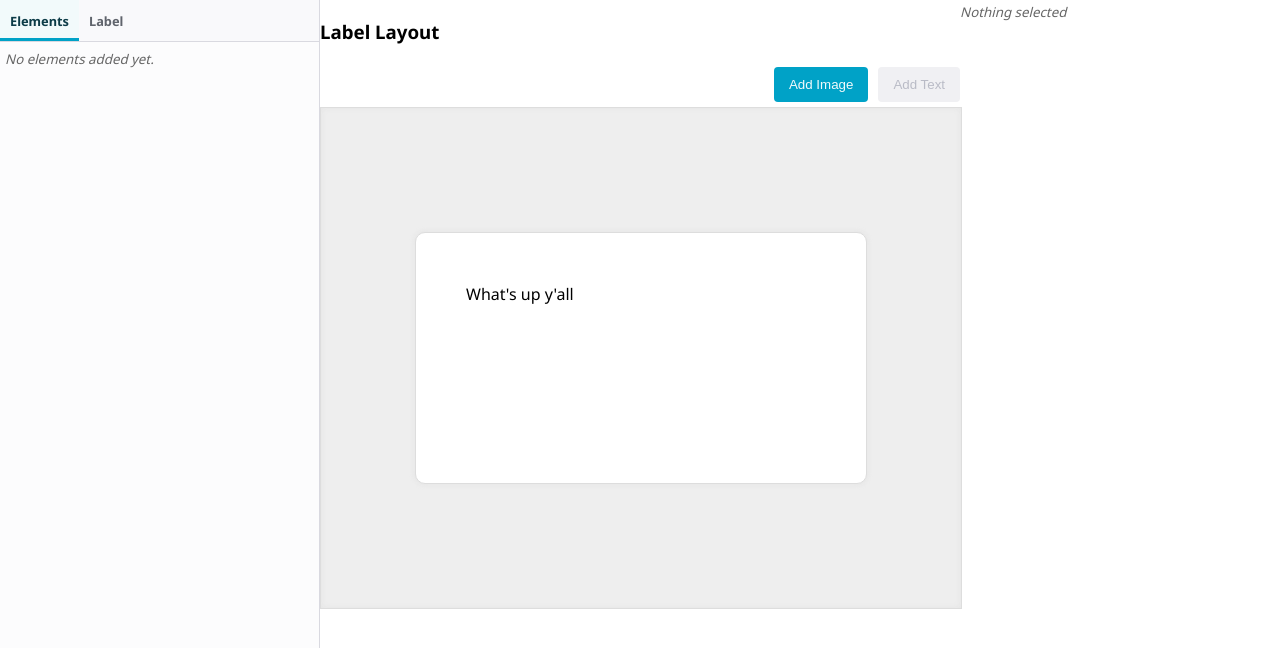
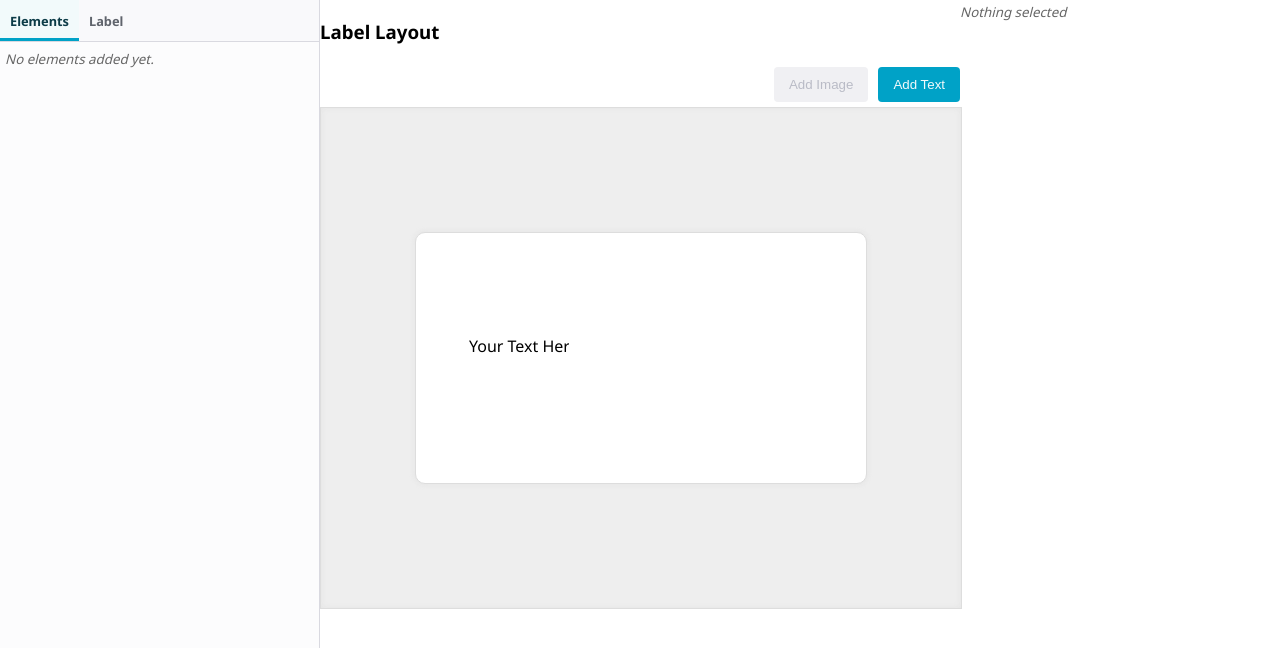
Before and after one commit to theAndrewASung/zebra.label-maker, a React (Create React App) app: page / in a window 1280 px wide. Shown: the top 648 px of the page. Built offline with nearby package versions, Linux system fonts and the light colour scheme.

Commit message:
Drag and drop editable text element.

```diff
--- a/src/App.tsx
+++ b/src/App.tsx
@@ -1,8 +1,7 @@
-import React from 'react';
 import { styled } from '@stitches/react';
-import { Button } from './components/lib/Button';
 import { LeftPane } from './components/LeftPane';
 import { LabelTemplateContextProvider } from './LabelTemplateContext';
+import { MiddlePane } from './components/MiddlePane';
 
 const Container = styled('div', {
   display: 'flex',
@@ -20,46 +19,10 @@ const EmptyText = styled('small', {
   color: '#666',
 });
 
-const MiddlePane = styled('div', {
+const Middle = styled('div', {
   width: '50%',
 });
 
-const Toolbar = styled('div', {
-  margin: '0px 5px',
-  textAlign: 'right',
-  width: '100%',
-});
-
-const Canvas = styled('div', {
-  backgroundColor: '#eee',
-  width: '100%',
-  height: '500px',
-  border: '1px solid #ddd',
-  boxShadow: 'inset 0px 0px 5px 1px rgb(200,200,200, 0.2)',
-  overflow: 'hidden',
-});
-
-const Label = styled('div', {
-  backgroundColor:' #fff',
-  width: (2*225)+ 'px',
-  height: (2*125)+ 'px',
-  fontSize: (2*10)+ 'px',
-  border: '1px solid #ddd',
-  boxShadow: '0px 0px 5px 1px rgb(200,200,200, 0.2)',
-  borderRadius: (2*5) + 'px',
-  // center
-  position: 'relative',
-  top: '50%',
-  left: '50%',
-  transform: 'translate(-50%, -50%)',
-});
-
-const LabelText = styled('div', {
-  position: 'absolute',
-  fontSize: '1rem',
-  top: '50px',
-  left: '50px',
-})
 
 const RightPane = styled('div', {
   width: '25%',
@@ -72,22 +35,9 @@ function App() {
         <Left>
           <LeftPane />
         </Left>
-        <MiddlePane>
-          <h3> Label Layout </h3>
-          <Toolbar>
-            <Button color="primary">
-              Add Image
-            </Button>
-            <Button color="primary" disabled>
-              Add Text
-            </Button>
-          </Toolbar>
-          <Canvas>
-            <Label>
-              <LabelText>What's up y'all</LabelText>
-            </Label>
-          </Canvas>
-        </MiddlePane>
+        <Middle>
+          <MiddlePane />
+        </Middle>
         <RightPane>
           <EmptyText> Nothing selected </EmptyText>
         </RightPane>
--- /dev/null
+++ b/src/components/MiddlePane.tsx
@@ -0,0 +1,85 @@
+
+import { styled } from '@stitches/react';
+import React, { useCallback, useRef, useState } from 'react';
+import { useLabelTemplateContext } from '../LabelTemplateContext';
+import { Button } from './lib/Button';
+import { TextElement } from './TextElement';
+
+const Toolbar = styled('div', {
+  margin: '0px 5px',
+  textAlign: 'right',
+  width: '100%',
+});
+
+const Canvas = styled('div', {
+  backgroundColor: '#eee',
+  width: '100%',
+  height: '500px',
+  border: '1px solid #ddd',
+  boxShadow: 'inset 0px 0px 5px 1px rgb(200,200,200, 0.2)',
+  overflow: 'hidden',
+});
+
+const Label = styled('div', {
+  backgroundColor:' #fff',
+  border: '1px solid #ddd',
+  boxShadow: '0px 0px 5px 1px rgb(200,200,200, 0.2)',
+  borderRadius: (2*5) + 'px',
+  // center
+  position: 'relative',
+  top: '50%',
+  left: '50%',
+  transform: 'translate(-50%, -50%)',
+});
+
+export type onMouseMoveListener = (e: React.MouseEvent<HTMLDivElement>) => void;
+export type addMouseMoveListenerFn = (listener: onMouseMoveListener) => () => void;
+
+export const MiddlePane = () => {
+  const canvasZoom = 2;
+  const inToPx = (inches: number) => (canvasZoom * 100 * inches) + 'px';
+
+  const [ template ] = useLabelTemplateContext();
+
+  const css = {
+    width: inToPx(template?.width ?? 0),
+    height: inToPx(template?.height ?? 0),
+    fontSize: (canvasZoom * 10)+ 'px',
+  };
+
+  const onMouseMoveListeners = useRef<Array<onMouseMoveListener>>([]);
+  const addMouseMoveListener = useCallback<addMouseMoveListenerFn>((listener: onMouseMoveListener) => {
+    onMouseMoveListeners.current.push(listener);
+    return () => {
+      const i = onMouseMoveListeners.current.indexOf(listener);
+      if (i > -1) {
+        onMouseMoveListeners.current.splice(i, 1);
+      }
+    };
+  }, [ onMouseMoveListeners ]);
+  const onMouseMove = useCallback((e: React.MouseEvent<HTMLDivElement>) => {
+    for (const listener of onMouseMoveListeners.current) {
+      listener(e);
+    }
+  }, [onMouseMoveListeners]);
+
+  return (<div>
+    <h3> Label Layout </h3>
+    <Toolbar>
+      <Button color="primary" disabled>
+        Add Image
+      </Button>
+      <Button color="primary">
+        Add Text
+      </Button>
+    </Toolbar>
+    <Canvas onMouseMove={onMouseMove}>
+      <Label css={css}>
+        <TextElement
+          canvasZoom={canvasZoom}
+          addMouseMoveListener={addMouseMoveListener}
+        />
+      </Label>
+    </Canvas>
+  </div>)
+}
--- /dev/null
+++ b/src/components/TextElement.tsx
@@ -0,0 +1,114 @@
+import { styled } from '@stitches/react';
+import React, { useCallback, useEffect, useMemo, useRef, useState } from 'react';
+import { addMouseMoveListenerFn } from './MiddlePane';
+
+const TextElementCSS = {
+  position: 'absolute',
+  fontFamily: 'Noto Sans',
+  fontSize: '1rem',
+  textAlign: 'center',
+  outline: 'none',
+  border: '1px solid transparent',
+  display: 'block',
+  width: 'fit-content',
+  '&:hover': {
+    backgroundColor: '$slate2',
+  },
+  '&:focus': {
+    backgroundColor: '$cyan2',
+    borderColor: '$cyan9',
+  },
+}
+
+const TextElementInput = styled('input', TextElementCSS);
+const TextElementSizer = styled('span', {...TextElementCSS,
+  whiteSpace: 'pre',
+  visibility: 'hidden',
+});
+
+type TextElementProps = {
+  canvasZoom: number;
+  addMouseMoveListener: addMouseMoveListenerFn;
+};
+
+export const TextElement = ({ canvasZoom, addMouseMoveListener }: TextElementProps) => {
+  // State
+  const [text, setText] = useState<string>("Your Text Here");
+  const [x, setX] = useState<number>(canvasZoom * 100 * 0.25);
+  const [y, setY] = useState<number>(canvasZoom * 100 * 0.5);
+
+  // Drag and Drop
+  const [ mousePosition, setMousePosition ] = useState<{
+    mouseX: number;
+    mouseY: number;
+    textX: number;
+    textY: number;
+  } | null>(null);
+
+  const onMouseDown = useCallback((e: React.MouseEvent<HTMLInputElement>) => {
+    if (mousePosition) return;
+
+    e.preventDefault(); // don't focus on input
+    setMousePosition({
+      mouseX: e.clientX,
+      mouseY: e.clientY,
+      textX: x,
+      textY: y,
+    });
+  }, [ mousePosition, x, y ]);
+
+  // onMouseMove on canvas
+  useEffect(() => {
+    if (!mousePosition) return;
+
+    const removeListener = addMouseMoveListener((e: React.MouseEvent<HTMLDivElement>) => {
+      setX(mousePosition.textX + e.clientX - mousePosition.mouseX);
+      setY(mousePosition.textY + e.clientY - mousePosition.mouseY);
+    });
+
+    return () => removeListener();
+  }, [ mousePosition, addMouseMoveListener ]);
+
+  const onMouseUp = useCallback((e: React.MouseEvent<HTMLInputElement>) => {
+    if (!mousePosition) return;
+
+    setMousePosition(null);
+  }, [mousePosition]);
+
+  // Text Editing
+  const onDoubleClick = (e: React.MouseEvent<HTMLInputElement>) => {
+    e.currentTarget.focus();
+    e.currentTarget.setSelectionRange(0, e.currentTarget.value.length);
+  };
+
+  // note: ref is assigned this way so that useMemo below triggers the first time that the ref is set
+  const textSizerRef = useRef<HTMLSpanElement>();
+  const [textSizerRefSet, setTextSizerRefSet] = useState<boolean>(false);
+  const textSizerRefCb  = useCallback((el: HTMLSpanElement) => {
+    setTextSizerRefSet(!!el);
+    textSizerRef.current = el;
+  }, [textSizerRef]);
+
+  const textWidth = useMemo(() => {
+    if (!textSizerRef.current || !textSizerRefSet) return;
+
+    textSizerRef.current.innerText = text;
+    return textSizerRef.current?.offsetWidth;
+  }, [ text, textSizerRef, textSizerRefSet ]);
+
+  return <>
+    <TextElementSizer ref={textSizerRefCb} />
+    <TextElementInput
+      value={text}
+      onMouseDown={onMouseDown}
+      onMouseUp={onMouseUp}
+      onDoubleClick={onDoubleClick}
+      onChange={e => setText(e.target.value ?? '')}
+      css={{
+        top: y + 'px',
+        left: x + 'px',
+        width: textWidth ? (textWidth + 'px') : undefined,
+      }}
+    />
+  </>
+}
```
